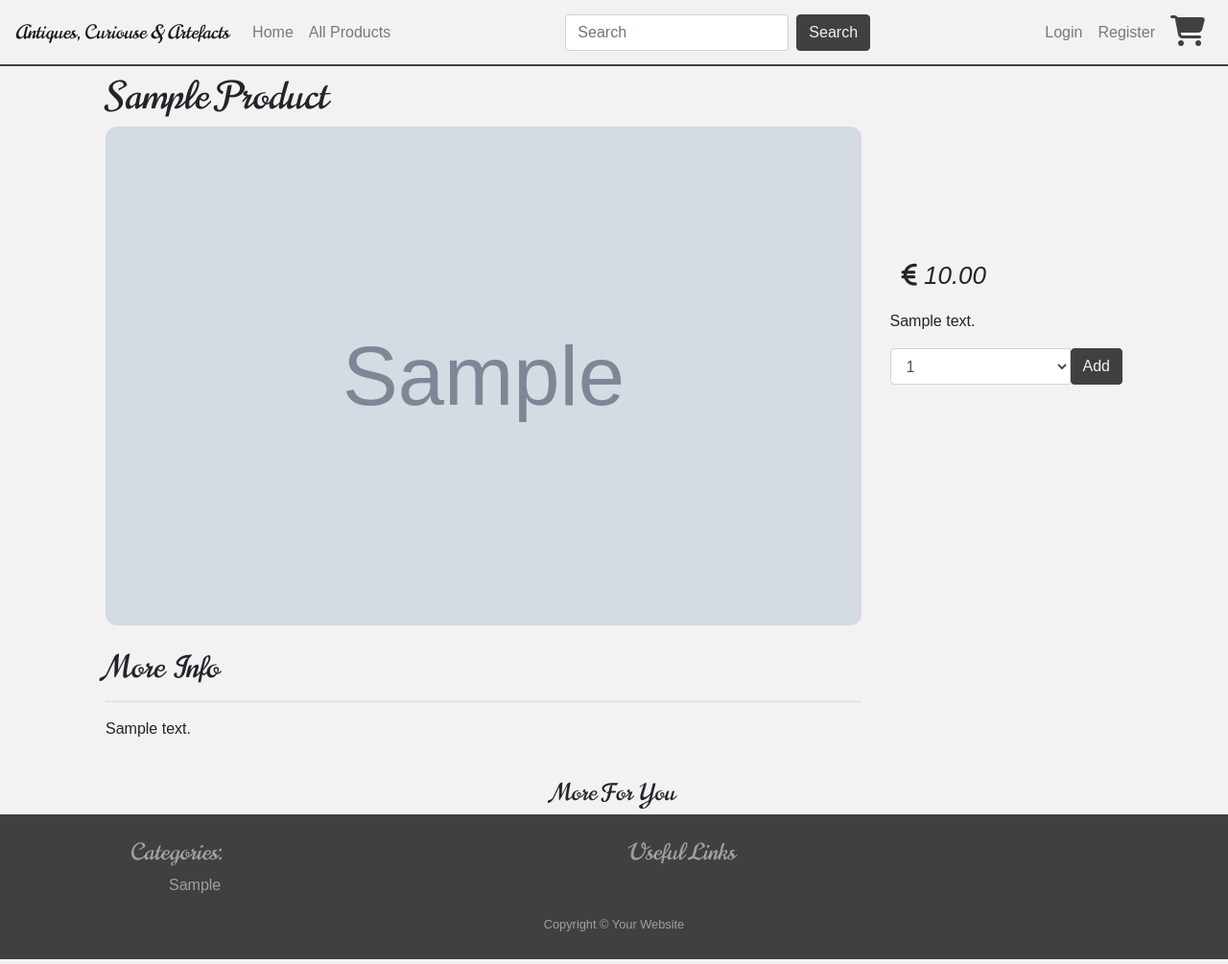
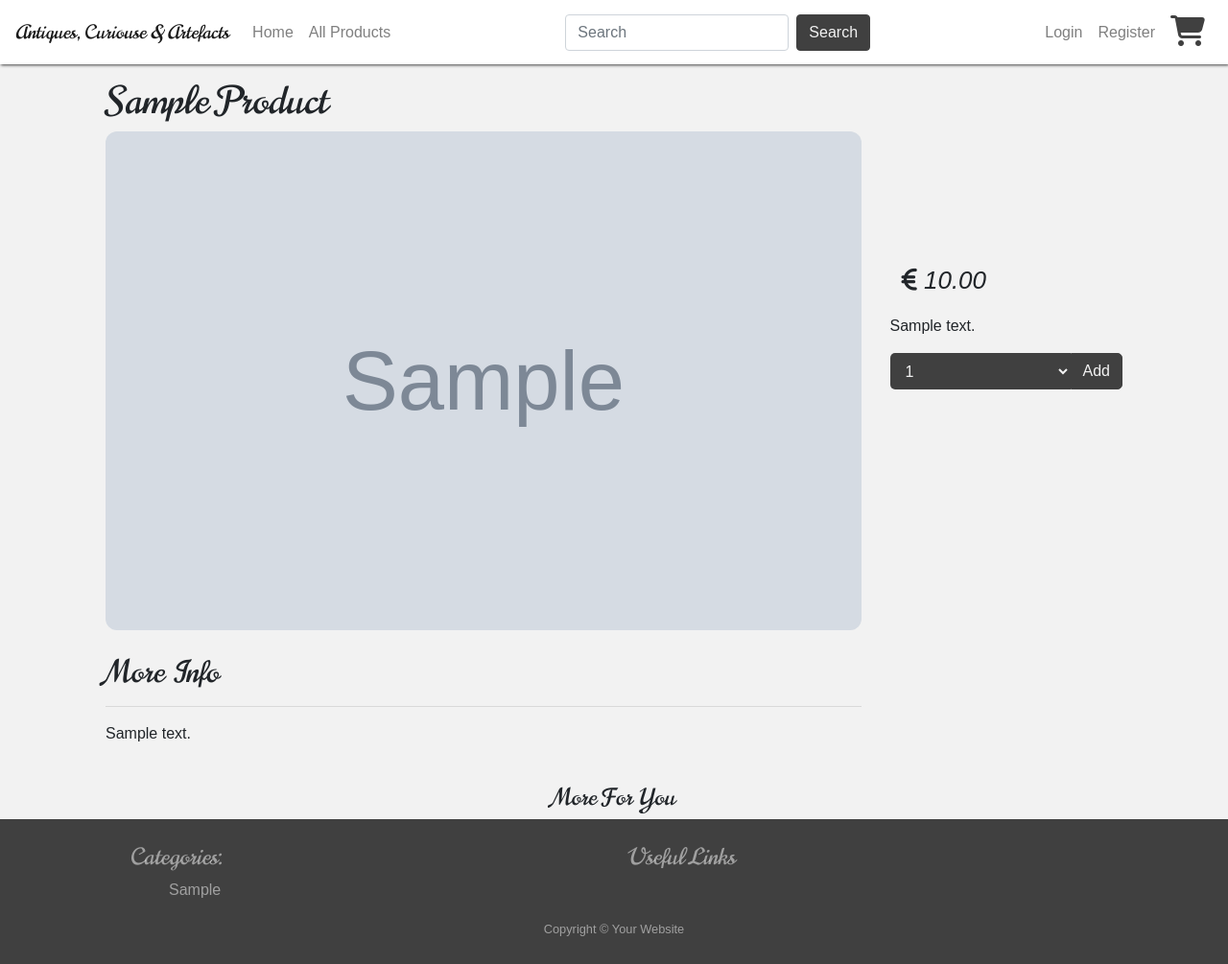
Before and after one commit to dano5342/Milestone4V2, a Django app: page /products/more_info/1 in a window 1280 px wide. Shown: the whole page at 96% size. Run offline with Django 3.2, Linux system fonts and the light colour scheme; tables that the repository leaves empty hold one stand-in row (values such as "Sample post"); grey boxes marked "Sample" are stand-in pictures; parts of the project's set-up code (start-up, migrations or seed data) failed here and were passed over; some libraries are stand-ins or nearby versions; some web fonts are replaced.

Commit message:
removed the buttons for removing the product, just going with a 'remove?' question to do th esame func. Made the quantity bar seemless and have made the prod detail page have the same styles as the amend quantity from checkout

```diff
--- a/products/templates/prod_detail.html
+++ b/products/templates/prod_detail.html
@@ -29,7 +29,7 @@
                         {% endfor%}
                     </select>
                     <span class="input-group-btn">
-                        <button class="btn btn-success" type="submit">Add</button>
+                        <button class="btn btn-success form-margin" type="submit">Add</button>
                     </span>
                 </div>
             </form>
--- a/static/styles/css/main.css
+++ b/static/styles/css/main.css
@@ -4,8 +4,8 @@
 /* Navbar */
 #navbar {
   overflow: hidden;
-  background-color: #F2F2F2;
-  box-shadow: 0px 2px #404040; }
+  background-color: white;
+  box-shadow: 1px 1px 3px #404040; }
 
 #searchbar {
   justify-content: center;
@@ -14,7 +14,7 @@
 .sticky {
   position: fixed;
   top: 0;
-  width: 100% !important;
+  width: 100%;
   z-index: 999;
   opacity: 1; }
 
@@ -70,7 +70,7 @@ body {
   max-width: 99%;
 
   padding: 0; */
-  padding-top: 60px;
+  padding-top: 65px;
   height: 100%;
   font-family: 'Arima Maduri', sans-serif;
   font-weight: 500;
@@ -165,7 +165,7 @@ body {
   display: inline; }
 
 .form-margin {
-  margin: 4px 2px; }
+  border-radius: 0px 5px 5px 0px; }
 
 .info-container {
   margin: 4px 10px;
@@ -284,6 +284,12 @@ section {
   border-radius: 12px;
   padding: 6px; }
 
+.form-control[name=quantity] {
+  border-radius: 5px 0px 0px 5px;
+  background-color: #404040;
+  border: #404040;
+  color: #F2F2F2; }
+
 .total-container {
   background-color: #bfbfbf;
   margin: 12px;
@@ -396,11 +402,16 @@ section {
     padding: 12px; }
 
   .cart-container {
-    margin-top: 8px; }
+    margin-top: 8px;
+    padding-top: 65px; }
 
   .remove-but {
     margin-left: 301px;
     margin-bottom: 7px; }
+
+  .items-container,
+  .total-container {
+    width: 100%; }
 
   /* footer */
   #sticky-footer {
@@ -433,6 +444,10 @@ section {
     height: 250px;
     align-items: center;
     border-radius: 20px; }
+
+  .items-container,
+  .total-container {
+    width: 100%; }
 
   .text-muted .redir {
     color: #6c757d !important;
--- a/static/styles/scss/main.scss
+++ b/static/styles/scss/main.scss
@@ -16,7 +16,6 @@ $invertWhite: #0d0d0d;
   font-family: 'Norican', sans-serif;
   font-weight: 500;
   text-transform: capitalize;
-
 }
 
 @mixin text {
@@ -28,8 +27,8 @@ $invertWhite: #0d0d0d;
 /* Navbar */
 #navbar {
   overflow: hidden;
-  background-color: $white;
-  box-shadow: 0px 2px $dark;
+  background-color: white;
+  box-shadow: 1px 1px 3px #404040;
 }
 
 #searchbar {
@@ -40,7 +39,7 @@ $invertWhite: #0d0d0d;
 .sticky {
   position: fixed;
   top: 0;
-  width: 100% !important;
+  width: 100%;
   z-index: 999;
   opacity: 1;
 }
@@ -109,7 +108,7 @@ body{
   max-width: 99%;
 
   padding: 0; */
-  padding-top: 60px;
+  padding-top: 65px;
   height: 100%;
   @include text;
   background-color: $white;
@@ -228,7 +227,7 @@ body{
 }
 
 .form-margin {
-  margin: 4px 2px;
+  border-radius: 0px 5px 5px 0px;
 }
 
 .info-container {
@@ -379,6 +378,12 @@ section {
   padding: 6px;
 }
 
+ .form-control[name=quantity] {
+  border-radius: 5px 0px 0px 5px;
+  background-color: $dark;
+  border: $dark;
+  color: $white
+}
 .total-container {
   background-color: $invertDark;
   margin: 12px;
@@ -518,11 +523,16 @@ section {
 
   .cart-container {
     margin-top: 8px;
+    padding-top: 65px;
   }
 
   .remove-but {
     margin-left: 301px;
     margin-bottom: 7px;
+  }
+  .items-container,
+  .total-container {
+    width: 100%;
   }
 
   /* footer */
@@ -569,7 +579,10 @@ section {
     align-items: center;
     border-radius: 20px;
   }
-
+  .items-container,
+  .total-container {
+    width: 100%;
+  }
 
   .text-muted .redir {
     color: #6c757d !important;
```
Also changed, not shown: cart/templates/cart.html (+10 -21 lines), 1 other file.
